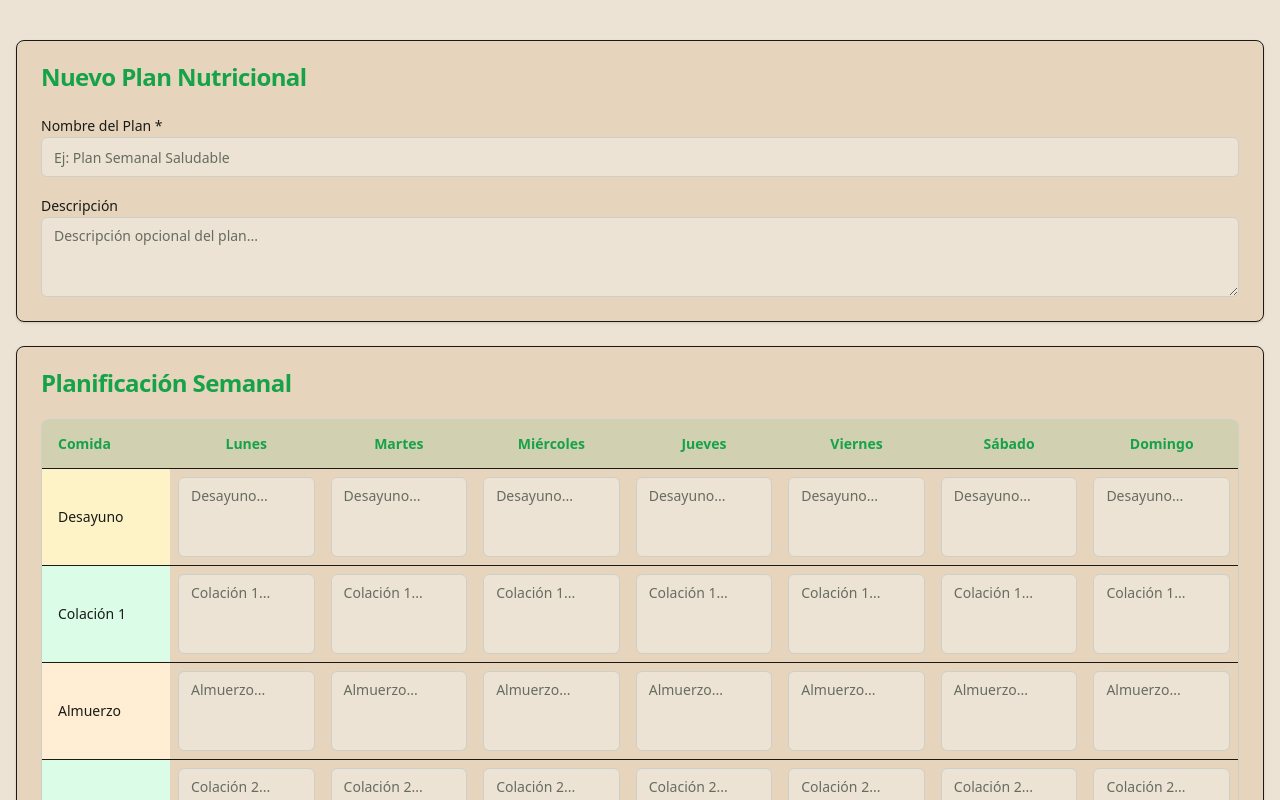
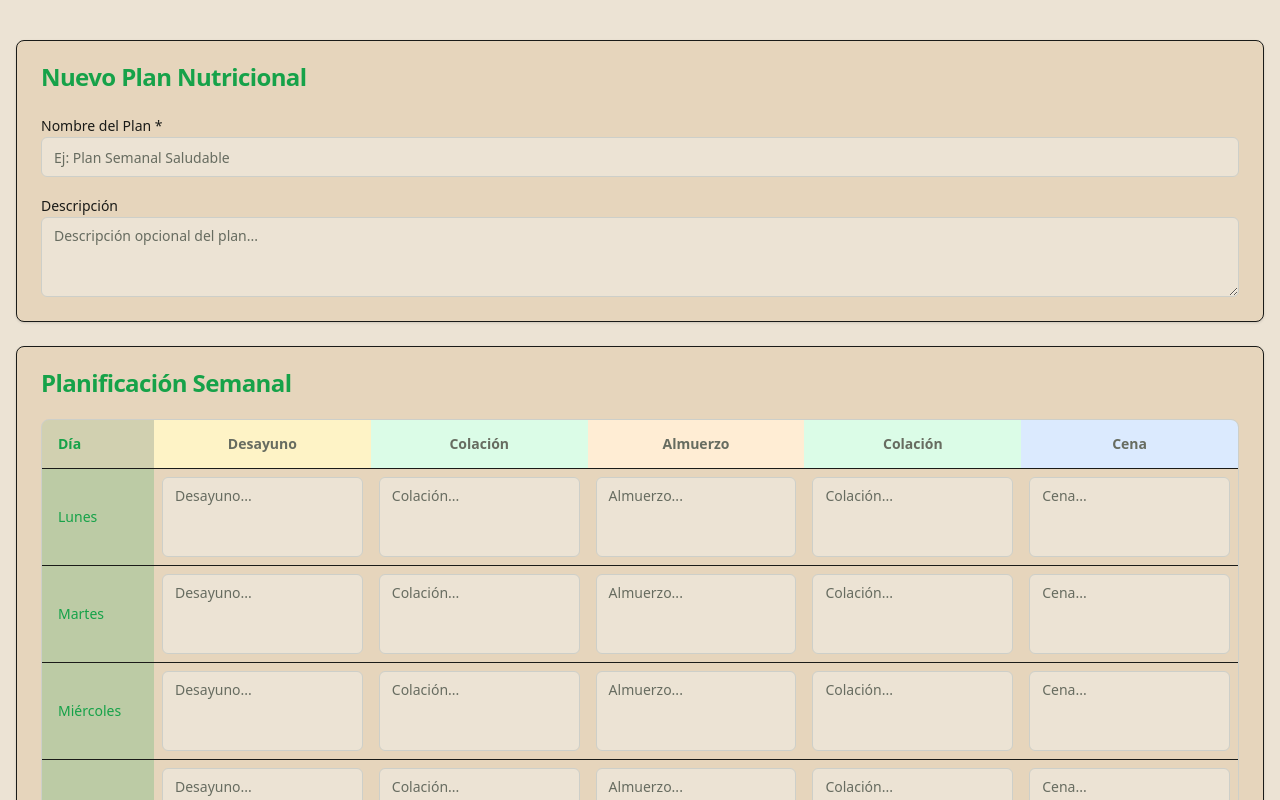
Before and after one commit to iferpaz7/nutrition-plan, a Next.js app: page /plans/new in a window 1280 px wide. Shown: the top 800 px of the page. Built offline with nearby package versions, Linux system fonts and the light colour scheme.

Commit message:
feat(export): update export format for meal plans 🍽️

```diff
--- a/src/components/ExportButton.tsx
+++ b/src/components/ExportButton.tsx
@@ -17,17 +17,17 @@ export function ExportButton({ plan }: ExportButtonProps) {
       // Create workbook and worksheet
       const wb = XLSX.utils.book_new()
 
-      // Prepare data for export
+      // Prepare data for export (days as rows, meals as columns - like original template)
       const data: (string | undefined)[][] = []
 
-      // Header row with days
-      const headerRow = ['Comida', ...DAYS.map(d => d.label)]
+      // Header row with meal types
+      const headerRow = ['DÍA', ...MEAL_TYPES.map(m => m.label.toUpperCase())]
       data.push(headerRow)
 
-      // Data rows for each meal type
-      MEAL_TYPES.forEach(mealType => {
-        const row: (string | undefined)[] = [mealType.label]
-        DAYS.forEach(day => {
+      // Data rows for each day
+      DAYS.forEach(day => {
+        const row: (string | undefined)[] = [day.label.toUpperCase()]
+        MEAL_TYPES.forEach(mealType => {
           const meal = plan.mealEntries.find(
             m => m.dayOfWeek === day.key && m.mealType === mealType.key
           )
@@ -41,8 +41,8 @@ export function ExportButton({ plan }: ExportButtonProps) {
 
       // Set column widths
       ws['!cols'] = [
-        { wch: 15 }, // Meal type column
-        ...DAYS.map(() => ({ wch: 25 })) // Day columns
+        { wch: 12 }, // Day column
+        ...MEAL_TYPES.map(() => ({ wch: 25 })) // Meal columns
       ]
 
       // Add worksheet to workbook
--- a/src/components/PlanCard.tsx
+++ b/src/components/PlanCard.tsx
@@ -13,7 +13,7 @@ interface PlanCardProps {
 
 export function PlanCard({ plan, onDelete }: PlanCardProps) {
   const mealCount = plan.mealEntries.length
-  const totalPossibleMeals = 7 * 6 // 7 days * 6 meal types
+  const totalPossibleMeals = 7 * 5 // 7 days * 5 meal types
   const completionPercentage = Math.round((mealCount / totalPossibleMeals) * 100)
 
   const formatDate = (date: Date) => {
--- a/src/components/PlanGrid.tsx
+++ b/src/components/PlanGrid.tsx
@@ -32,10 +32,9 @@ const DAYS: { key: DayOfWeek; label: string }[] = [
 
 const MEAL_TYPES: { key: MealType; label: string; color: string }[] = [
   { key: MealType.DESAYUNO, label: 'Desayuno', color: 'bg-amber-100' },
-  { key: MealType.COLACION_1, label: 'Colación 1', color: 'bg-green-100' },
+  { key: MealType.COLACION_1, label: 'Colación', color: 'bg-green-100' },
   { key: MealType.ALMUERZO, label: 'Almuerzo', color: 'bg-orange-100' },
-  { key: MealType.COLACION_2, label: 'Colación 2', color: 'bg-green-100' },
-  { key: MealType.MERIENDA, label: 'Merienda', color: 'bg-purple-100' },
+  { key: MealType.COLACION_2, label: 'Colación', color: 'bg-green-100' },
   { key: MealType.CENA, label: 'Cena', color: 'bg-blue-100' },
 ]
 
@@ -53,33 +52,33 @@ export function PlanGrid({ meals, editMode = false, onMealChange, getMealValue }
       <Table>
         <TableHeader>
           <TableRow className="bg-primary/10">
-            <TableHead className="w-32 font-semibold text-primary">Comida</TableHead>
-            {DAYS.map((day) => (
-              <TableHead key={day.key} className="text-center font-semibold text-primary min-w-[120px]">
-                {day.label}
+            <TableHead className="w-28 font-semibold text-primary">Día</TableHead>
+            {MEAL_TYPES.map((mealType) => (
+              <TableHead key={mealType.key} className={cn("text-center font-semibold min-w-[140px]", mealType.color)}>
+                {mealType.label}
               </TableHead>
             ))}
           </TableRow>
         </TableHeader>
         <TableBody>
-          {MEAL_TYPES.map((mealType) => (
-            <TableRow key={mealType.key} className="hover:bg-muted/30">
-              <TableCell className={cn('font-medium', mealType.color)}>
-                {mealType.label}
+          {DAYS.map((day) => (
+            <TableRow key={day.key} className="hover:bg-muted/30">
+              <TableCell className="font-medium bg-primary/20 text-primary">
+                {day.label}
               </TableCell>
-              {DAYS.map((day) => (
+              {MEAL_TYPES.map((mealType) => (
                 <TableCell key={`${day.key}-${mealType.key}`} className="p-2">
                   {editMode ? (
                     <Textarea
-                      className="min-h-[80px] text-sm resize-none"
+                      className="min-h-20 text-sm resize-none"
                       placeholder={`${mealType.label}...`}
                       value={getMealDescription(day.key, mealType.key)}
                       onChange={(e) => onMealChange?.(day.key, mealType.key, e.target.value)}
                     />
                   ) : (
-                    <div className="min-h-[60px] text-sm whitespace-pre-wrap">
+                    <div className="min-h-15 text-sm whitespace-pre-wrap">
                       {getMealDescription(day.key, mealType.key) || (
-                        <span className="text-muted-foreground italic">Sin especificar</span>
+                        <span className="text-muted-foreground italic">-</span>
                       )}
                     </div>
                   )}
```
Also changed, not shown: 2 other files (tests, documents, lock files or other folders).
